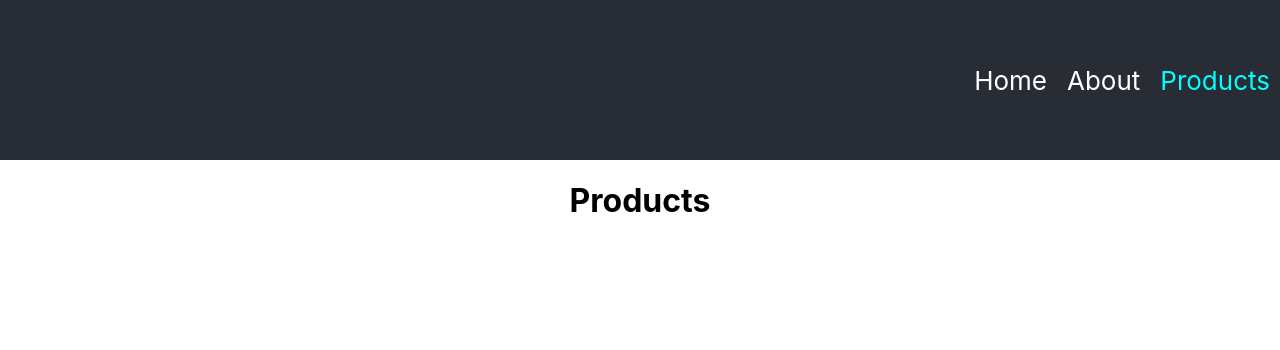
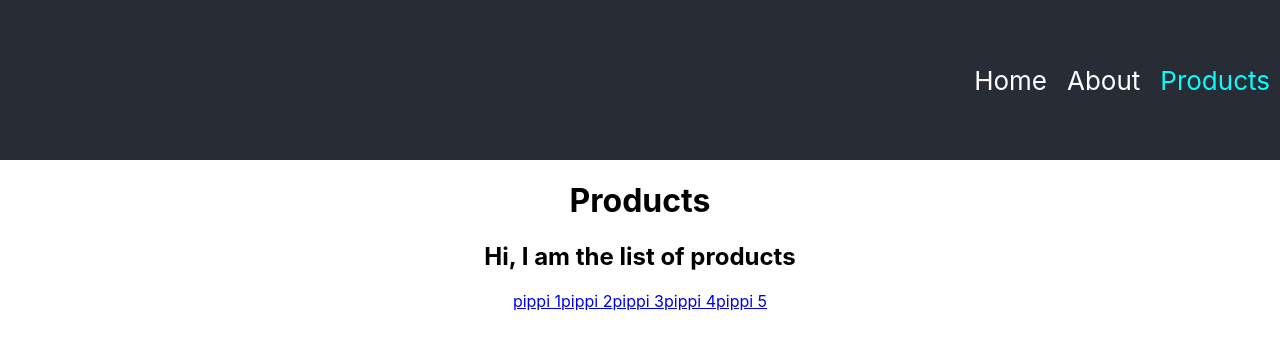
Before and after one commit to nikaasv/dissertation, a React (Create React App) app: page /products in a window 1280 px wide. Shown: the top 350 px of the page. Built offline with nearby package versions, Linux system fonts and the light colour scheme.

Commit message:
product list, product descriptions and imgs

```diff
--- /dev/null
+++ b/src/components/ProductList/index.jsx
@@ -0,0 +1,15 @@
+import React from "react";
+import "./ProductList.css";
+import products from "../../constants/products";
+import { NavLink } from "react-router-dom";
+
+const ProductList = props => (
+  <>
+    <h2>Hi, I am the list of products</h2>
+    {products.map(item => (
+      <NavLink to={`/products/${item.id}`}>{item.name}</NavLink>
+    ))}
+  </>
+);
+
+export default ProductList;
--- /dev/null
+++ b/src/constants/products.js
@@ -0,0 +1,25 @@
+const products = [
+  {
+    id: 1,
+    name: "pippi 1",
+    description: "Fruit-decorated Hat not even the Queen would wear"
+  },
+  {
+    id: 2,
+    name: "pippi 2",
+    description: "Fancy Dress",
+    img:
+      "http://www.autoalivedress.com/image/product/hotwedding/renew/pwedsku0057/pwedsku0057-1.jpg"
+  },
+  { id: 3, name: "pippi 3", description: "Stiletto Heels" },
+  { id: 4, name: "pippi 4", description: "Salmon socks  " },
+  {
+    id: 5,
+    name: "pippi 5",
+    description: "Silver ring",
+    img:
+      "https://tse2.mm.bing.net/th?id=OIP.xZo5pDRh--Da4505ZYbYcwHaHa&pid=Api&P=0&w=300&h=300"
+  }
+];
+
+export default products;
--- a/src/index.js
+++ b/src/index.js
@@ -14,7 +14,7 @@ ReactDOM.render(
       <Switch>
         <Route path="/" exact component={Home} />
         <Route path="/about" exact component={About} />
-        <Route path="/products" exact component={Products} />
+        <Route path="/products" component={Products} />
       </Switch>
     </App>
   </Router>,
--- /dev/null
+++ b/src/pages/Product/index.jsx
@@ -0,0 +1,21 @@
+import React from "react";
+import "./Product.css";
+import products from "../../constants/products";
+import { NavLink } from "react-router-dom";
+
+const Product = props => {
+  const { id } = props.match.params;
+  const product = products.find(elem => elem.id === +id);
+
+  return (
+    <>
+      <NavLink to="/products">Back</NavLink>
+      <h1>Product #{id}</h1>
+      <h3>{product.name}</h3>
+      <p>{product.description}</p>
+      {product.img && <img src={product.img} />}
+    </>
+  );
+};
+
+export default Product;
--- a/src/pages/Products/index.jsx
+++ b/src/pages/Products/index.jsx
@@ -1,6 +1,15 @@
 import React from "react";
 import "./Products.css";
+import { Route } from "react-router-dom";
+import Product from "../Product";
+import ProductList from "../../components/ProductList";
 
-const Products = props => <h1>Products</h1>;
+const Products = props => (
+  <>
+    <h1>Products</h1>
+    <Route path="/products" exact component={ProductList} />
+    <Route path="/products/:id" exact component={Product} />
+  </>
+);
 
 export default Products;
```
Also changed, not shown: src/components/ProductList/ProductList.css (added), src/pages/Product/Product.css (added).
